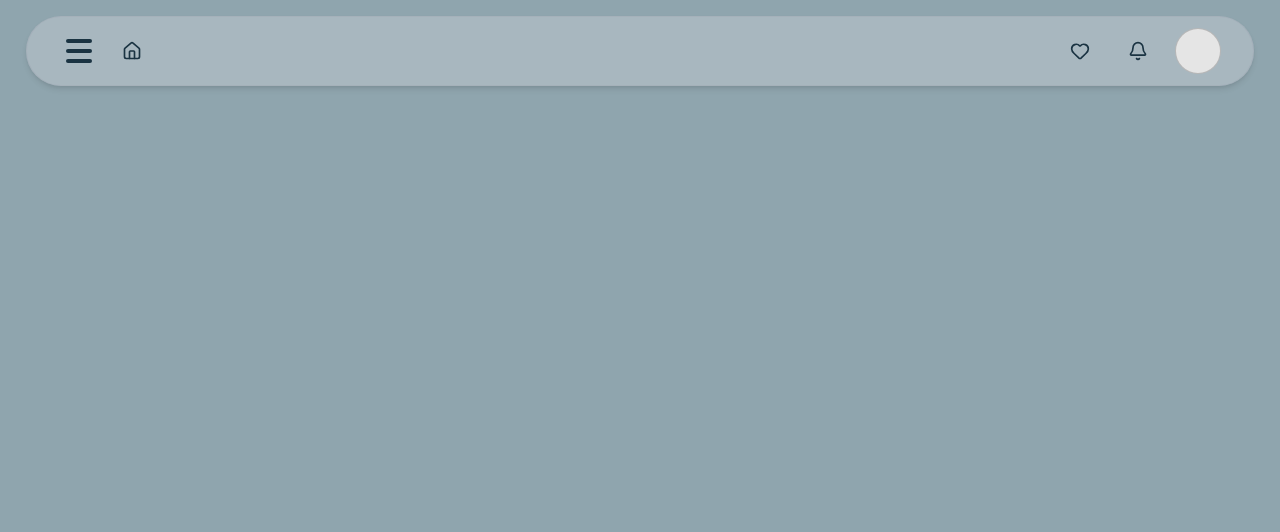
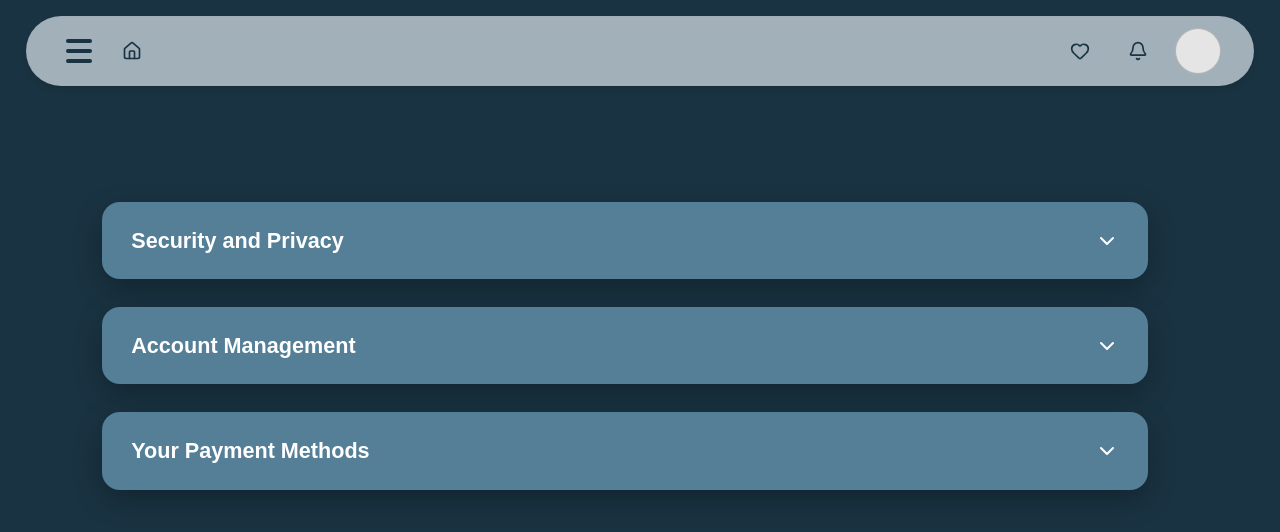
Before and after one commit to darkemperor-7791/project-lancers-frontend-, a React (Vite) app: page /setac in a window 1280 px wide. Before the commit this address had no page. Shown: the top 532 px of the page. Built offline with nearby package versions, Linux system fonts and the light colour scheme.

Commit message:
Created new page for Account section in settings and added it's link to sidebar. Yet to be completed due to lack of designs

```diff
--- a/src/App.css
+++ b/src/App.css
@@ -45,3 +45,8 @@
 .page-content {
   padding-top: 80px; /* navbar height + small buffer */
 }
+html,
+body {
+  height: 100%;
+  overflow: hidden;
+}
--- a/src/App.jsx
+++ b/src/App.jsx
@@ -15,6 +15,8 @@
 import Notifications from "./Pages/notifications";
 import Freelancers_list from "./Pages/Freelancers_list";
 import SettingsProfile from "./Pages/settings_profile";
+import SettingsAccount from "./Pages/settings_account";
+
 
 import "./components/Navbar.css";
 
@@ -45,12 +47,17 @@
           <span className="bar"></span>
         </button>
 
+
+
         <button
-          className="icon-btn"
+          className={`icon-btn home-btn ${isLoginPage ? "disabled" : ""}`}
           aria-label="Home"
-          onClick={() => navigate("/find-work")}
-        >
-          <Home size={20} />
+          onClick={() => {
+            if (!isLoginPage) navigate("/find-work");
+          }}
+          disabled = {isLoginPage}
+          >
+          <Home size={20}/>
         </button>
 
         {(isLoginPage || isFindWorkPage) && (
@@ -59,7 +66,6 @@
           </button>
         )}
       </div>
-
       {/* RIGHT */}
       <div className="navbar-right">
         {!isLoginPage && (
@@ -95,6 +101,7 @@
         <Route path="/notif" element={<Notifications />} />
         <Route path="/fl" element={<Freelancers_list />} />
         <Route path="/setpf" element={<SettingsProfile isSidebarOpen={isSidebarOpen} />} />
+        <Route path="/setac" element={<SettingsAccount isSidebarOpen={isSidebarOpen} />} />
       </Routes>
     </Router>
   );
--- a/src/Pages/AuthPages.jsx
+++ b/src/Pages/AuthPages.jsx
@@ -32,13 +32,13 @@
                   className="input-field"
                   placeholder="password"
                 />
-                <span
-                  className="input-icon"
+                <button
+                  className="input-icon reveal-btn"
                   style={{ cursor: 'pointer' }}
                   onClick={() => setShowLoginPassword(!showLoginPassword)}
                 >
                   👁
-                </span>
+                </button>
               </div>
 
               <div className="forgot-password">
--- /dev/null
+++ b/src/Pages/settings_account.jsx
@@ -0,0 +1,119 @@
+import React, { useState } from "react";
+import { ChevronDown } from "lucide-react";
+import { useNavigate } from "react-router-dom";
+
+import Sidebar from "../components/Sidebar";
+import "../styles/settings_account.css";
+
+export default function SettingsAccount({ isSidebarOpen }) {
+  const navigate = useNavigate();
+
+  // simple state: which section is open
+  const [openSection, setOpenSection] = useState(null);
+
+  const toggleSection = (sectionName) => {
+    setOpenSection(openSection === sectionName ? null : sectionName);
+  };
+
+  return (
+    <div
+      className={`settings-profile-page ${
+        isSidebarOpen ? "settings-sidebar-open" : "settings-sidebar-closed"
+      }`}
+      style={{ paddingTop: "130px" }}
+    >
+      <main className="main-content">
+
+        {/* ===== SIDEBAR ===== */}
+        <Sidebar
+          isOpen={isSidebarOpen}
+          title="Settings"
+          footer={
+            <button className="btn-logout" onClick={() => navigate("/")}>
+              Log out
+            </button>
+          }
+        >
+          <a href="/setpf" className="sidebar-link">Profile</a>
+          <a href="/setac" className="sidebar-link active">Account Security</a>
+          <a href="#" className="sidebar-link">Billing & Payments</a>
+          <a href="#" className="sidebar-link">Notification Settings</a>
+          <a href="#" className="sidebar-link">Appearance</a>
+          <a href="#" className="sidebar-link">User Analytics</a>
+          <a href="#" className="sidebar-link">Support</a>
+        </Sidebar>
+
+        {/* ===== RIGHT CONTENT ===== */}
+        <div className="content-area">
+          <div className="account-container">
+
+            {/* ================= SECURITY ================= */}
+            <section className="account-block">
+              <button
+                className="account-header"
+                onClick={() => toggleSection("security")}
+              >
+                <span>Security and Privacy</span>
+                <ChevronDown
+                  className={openSection === "security" ? "rotate" : ""}
+                />
+              </button>
+
+              {openSection === "security" && (
+                <div className="account-list">
+                  <div className="account-item">Change Password</div>
+                  <div className="account-item">Add backup phone / e-mail</div>
+                  <div className="account-item">Session & Login Activity</div>
+                  <div className="account-item">2-Factor Authentication</div>
+                </div>
+              )}
+            </section>
+
+            {/* ================= ACCOUNT ================= */}
+            <section className="account-block">
+              <button
+                className="account-header"
+                onClick={() => toggleSection("account")}
+              >
+                <span>Account Management</span>
+                <ChevronDown
+                  className={openSection === "account" ? "rotate" : ""}
+                />
+              </button>
+
+              {openSection === "account" && (
+                <div className="account-list">
+                  <div className="account-item">Bank Accounts</div>
+                  <div className="account-item">UPI IDs</div>
+                  <div className="account-item">Saved Wallets</div>
+                </div>
+              )}
+            </section>
+
+            {/* ================= PAYMENTS ================= */}
+            <section className="account-block">
+              <button
+                className="account-header"
+                onClick={() => toggleSection("payment")}
+              >
+                <span>Your Payment Methods</span>
+                <ChevronDown
+                  className={openSection === "payment" ? "rotate" : ""}
+                />
+              </button>
+
+              {openSection === "payment" && (
+                <div className="account-list">
+                  <div className="account-item danger">Deactivate Account</div>
+                  <div className="account-item danger">Delete Account</div>
+                  <div className="account-item">Download Account Data</div>
+                </div>
+              )}
+            </section>
+
+          </div>
+        </div>
+      </main>
+    </div>
+  );
+}
--- a/src/Pages/settings_profile.jsx
+++ b/src/Pages/settings_profile.jsx
@@ -36,12 +36,12 @@
 }
 
 >
-  <a href="#" className="sidebar-link active">Profile</a>
-  <a href="#" className="sidebar-link">Billing and Payments</a>
-  <a href="#" className="sidebar-link">Account</a>
+  <a href="/setpf" className="sidebar-link active">Profile</a>
+  <a href="/setac" className="sidebar-link">Account Security</a>
+  <a href="#" className="sidebar-link">Billing & Payments</a>
   <a href="#" className="sidebar-link">Notification Settings</a>
   <a href="#" className="sidebar-link">Appearance</a>
-  <a href="#" className="sidebar-link">Account Analytics</a>
+  <a href="#" className="sidebar-link">User Analytics</a>
   <a href="#" className="sidebar-link">Support</a>
 </Sidebar>
 
--- a/src/components/Navbar.css
+++ b/src/components/Navbar.css
@@ -94,6 +94,14 @@
   transform: scale(1.1);
 }
 
+/* Disabled home button (login page) */
+.icon-btn.disabled {
+  opacity: 0;
+  cursor: not-allowed;
+  pointer-events: none; /* extra safety */
+}
+
+
 /* ========================= HAMBURGER MENU (PIXEL PERFECT) ========================= */
 
 .hamburger-btn {
--- a/src/styles/AuthPages.css
+++ b/src/styles/AuthPages.css
@@ -148,6 +148,11 @@
     justify-content: center;
     font-size: 20px;
 }
+
+.reveal-pass {
+    background-color: #d4dfe3   ;
+}
+
 /* Strong, robust rules for Find Work text-button */
 .btn-findwork {
   /* look like text */
@@ -260,6 +265,8 @@
     transform: translateY(-50%);
     font-size: 20px;
     color: #2c4a58;
+    background-color: #d4dfe3;
+    border : none
 }
 
 .forgot-password {
--- /dev/null
+++ b/src/styles/settings_account.css
@@ -0,0 +1,129 @@
+/* ================= ACCOUNT PAGE LAYOUT ================= */
+
+.account-container {
+  width: 96%;
+  max-width: 1400px;          /* matches navbar max width */
+  margin: 0 auto;             /* center container like navbar */
+  padding: 2.5rem 1rem;
+
+  display: flex;
+  flex-direction: column;
+  gap: 1.75rem;
+}
+
+/* ================= DROPDOWN BLOCK ================= */
+
+.account-block {
+  width: 100%;                /* stretch fully inside container */
+  background: #0f2e3d;
+  border-radius: 18px;
+  overflow: hidden;
+
+  box-shadow: 0 10px 28px rgba(0, 0, 0, 0.28);
+}
+
+/* ================= HEADER BUTTON ================= */
+
+.account-header {
+  width: 100%;
+  padding: 1.6rem 1.8rem;
+
+  background: #547f97;
+  color: white;
+
+  font-size: 1.35rem;
+  font-weight: 600;
+
+  display: flex;
+  justify-content: space-between;
+  align-items: center;
+
+  border: none;
+  cursor: pointer;
+
+  transition: background-color 0.25s ease;
+}
+
+.account-header:hover {
+  background: #5f8fa8;
+}
+
+/* Chevron animation */
+.account-header svg {
+  transition: transform 0.35s ease;
+}
+
+.account-header svg.rotate {
+  transform: rotate(180deg);
+}
+
+/* ================= DROPDOWN CONTENT ================= */
+
+/* wrapper for smooth animation */
+.account-list {
+  background: #d1d6da;
+  margin: 1rem;
+  border-radius: 14px;
+
+  overflow: hidden;
+
+  /* animation */
+  animation: dropdownFade 0.35s ease;
+}
+
+/* smooth appearance */
+@keyframes dropdownFade {
+  from {
+    opacity: 0;
+    transform: translateY(-6px);
+  }
+  to {
+    opacity: 1;
+    transform: translateY(0);
+  }
+}
+
+/* ================= LIST ITEMS ================= */
+
+.account-item {
+  padding: 1.05rem 1.4rem;
+
+  font-size: 1rem;
+  font-weight: 500;
+  color: #2d3436;
+
+  background: #cfd4d7;
+  border-bottom: 1px solid rgba(0, 0, 0, 0.15);
+
+  cursor: pointer;
+  transition: background-color 0.2s ease, padding-left 0.2s ease;
+}
+
+.account-item:last-child {
+  border-bottom: none;
+}
+
+/* hover feels calm */
+.account-item:hover {
+  background: #bcc2c6;
+  padding-left: 1.7rem;
+}
+
+/* destructive actions */
+.account-item.danger {
+  color: #b30000;
+  font-weight: 600;
+}
+
+/* ================= MOBILE FRIENDLY ================= */
+
+@media (max-width: 768px) {
+  .account-header {
+    font-size: 1.15rem;
+    padding: 1.3rem 1.4rem;
+  }
+
+  .account-item {
+    font-size: 0.95rem;
+  }
+}
```
